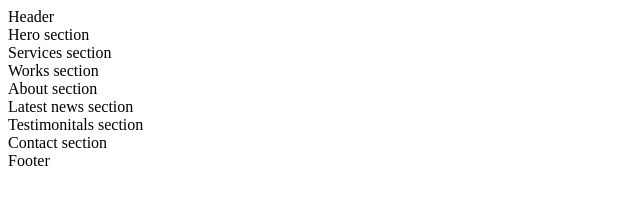
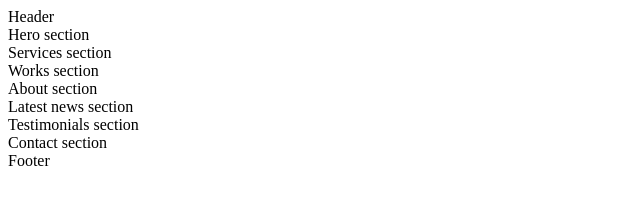
Before and after one commit to joseluis-max/holbertonschool-web_front_end, a plain HTML site: page 0x00-html_advanced/5-index.html in a window 1280 px wide. Shown: the full height of the page, 0-640 px from the left. Drawn offline with Linux system fonts and the light colour scheme.

```diff
--- a/0x00-html_advanced/5-index.html
+++ b/0x00-html_advanced/5-index.html
@@ -27,7 +27,7 @@
                 Latest news section
             </section>
             <section>
-                Testimonitals section
+                Testimonials section
             </section>
             <section>
                 Contact section
```
